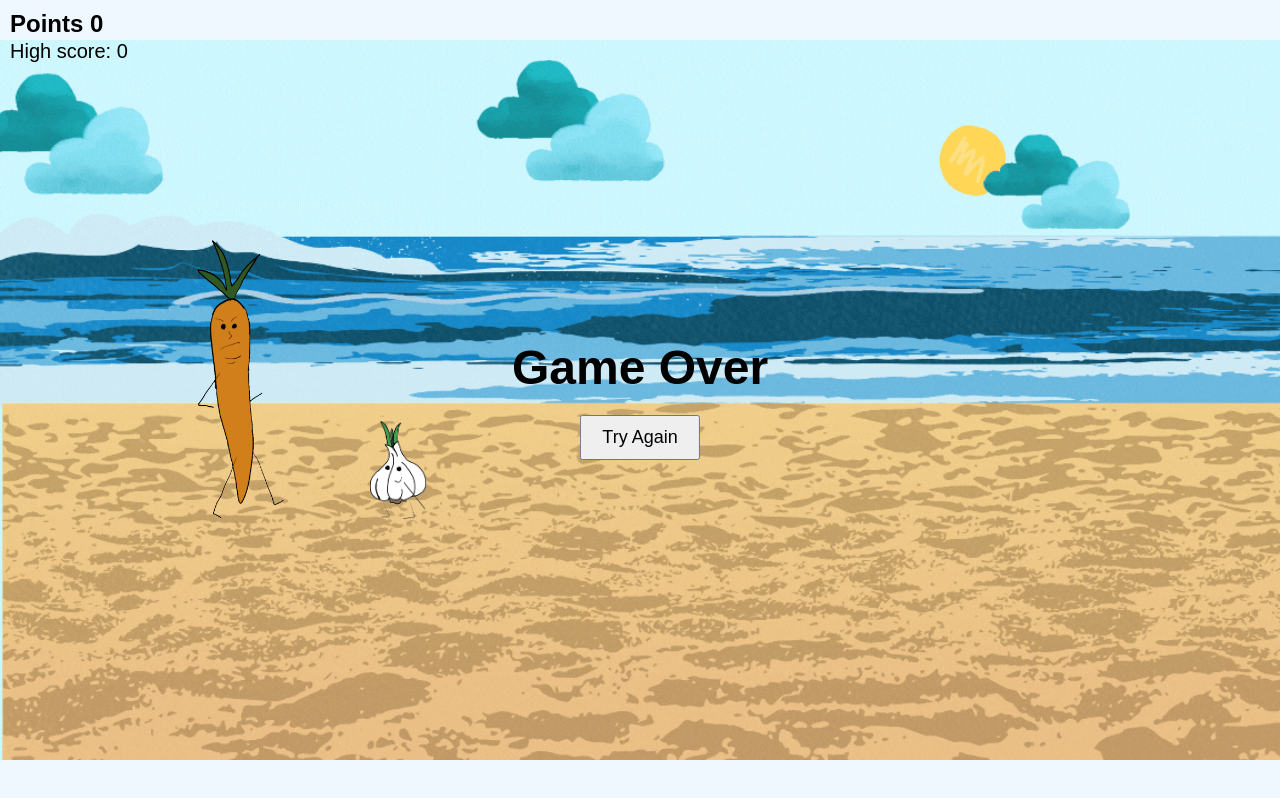
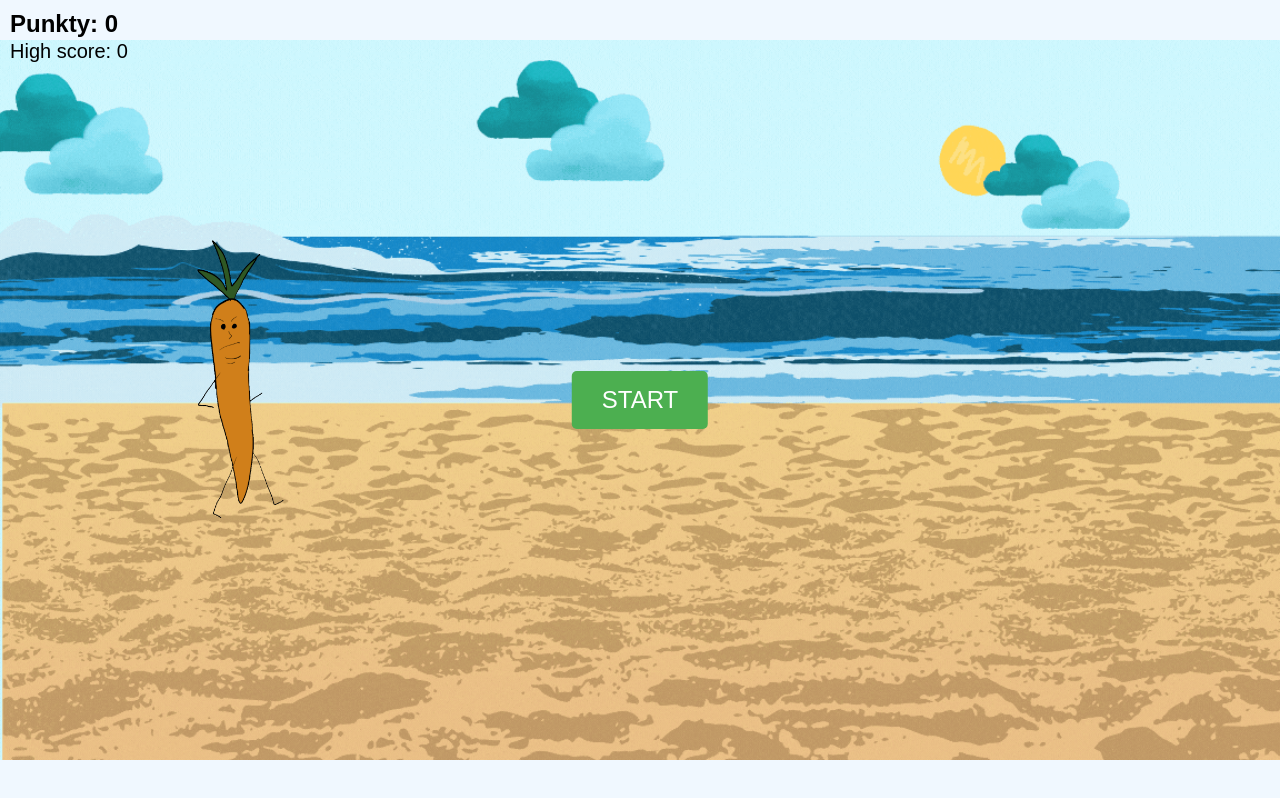
Before and after one commit to jolanowak/Run-Carrot, a plain HTML site: page index.html in a window 1280 px wide. Drawn offline with Linux system fonts and the light colour scheme.

Commit message:
Update index.html

```diff
--- a/index.html
+++ b/index.html
@@ -69,6 +69,25 @@
             font-size: 18px;
             cursor: pointer;
         }
+        .start-button-container {
+            position: absolute;
+            top: 50%;
+            left: 50%;
+            transform: translate(-50%, -50%);
+            text-align: center;
+        }
+        #start-button {
+            padding: 15px 30px;
+            font-size: 24px;
+            background-color: #4CAF50;
+            color: white;
+            border: none;
+            cursor: pointer;
+            border-radius: 5px;
+        }
+        #start-button:hover {
+            background-color: #45a049;
+        }
     </style>
 </head>
 <body>
@@ -83,6 +102,9 @@
             <h1>Game Over</h1>
             <button onclick="startGame()">Try Again</button>
         </div>
+        <div class="start-button-container">
+            <button id="start-button">START</button>
+        </div>
     </div>
 
     <script>
@@ -91,6 +113,7 @@
         const scoreDisplay = document.querySelector('.score');
         const highScoreDisplay = document.querySelector('.high-score');
         const gameOverScreen = document.querySelector('.game-over');
+        const startButton = document.getElementById('start-button');
         const backgroundMusic = document.getElementById('background-music');
         const jumpSound = document.getElementById('jump-sound'); // Zmienna dla dźwięku skoku
 
@@ -123,6 +146,13 @@
             }
             if (e.code === 'ArrowRight' && !gameOver) {
                 moveCarrotRight();
+            }
+        });
+
+        // Dodaj obsługę dotyku
+        document.addEventListener('touchstart', (e) => {
+            if (!isJumping && !gameOver) {
+                jump();
             }
         });
 
@@ -219,13 +249,16 @@
             gameOverScreen.style.display = 'none';
             score = 0;
             obstacleSpeed = 10; // Reset speed
-            scoreDisplay.textContent = `Points ${score}`;
+            scoreDisplay.textContent = `Points: ${score}`;
             obstacles.forEach(obstacle => gameContainer.removeChild(obstacle));
             obstacles = [];
 
+            // Ukryj przycisk START
+            startButton.style.display = 'none';
+
             let obstacleTimer = 0;
 
-            // Using requestAnimationFrame instead of setInterval for the game loop
+            // Używamy requestAnimationFrame do pętli gry
             function gameLoop() {
                 if (gameOver) return; // Jeżeli gra zakończona, przerywamy pętlę
 
@@ -235,24 +268,24 @@
                 obstacleTimer++;
                 moveObstacles();
 
-                // Continue the game loop
+                // Kontynuuj pętlę gry
                 requestAnimationFrame(gameLoop);
             }
 
-            gameLoop(); // Start the loop
+            gameLoop(); // Rozpocznij pętlę gry
         }
 
         function endGame() {
             gameOver = true; // Gra zakończona
             gameOverScreen.style.display = 'block';
+            startButton.style.display = 'block'; // Pokaż przycisk START
+
             if (score > highScore) {
                 highScore = score;
                 localStorage.setItem('highScore', highScore);
                 highScoreDisplay.textContent = `High score: ${highScore}`;
             }
         }
-
-        startGame();
     </script>
 </body>
 </html>
```
